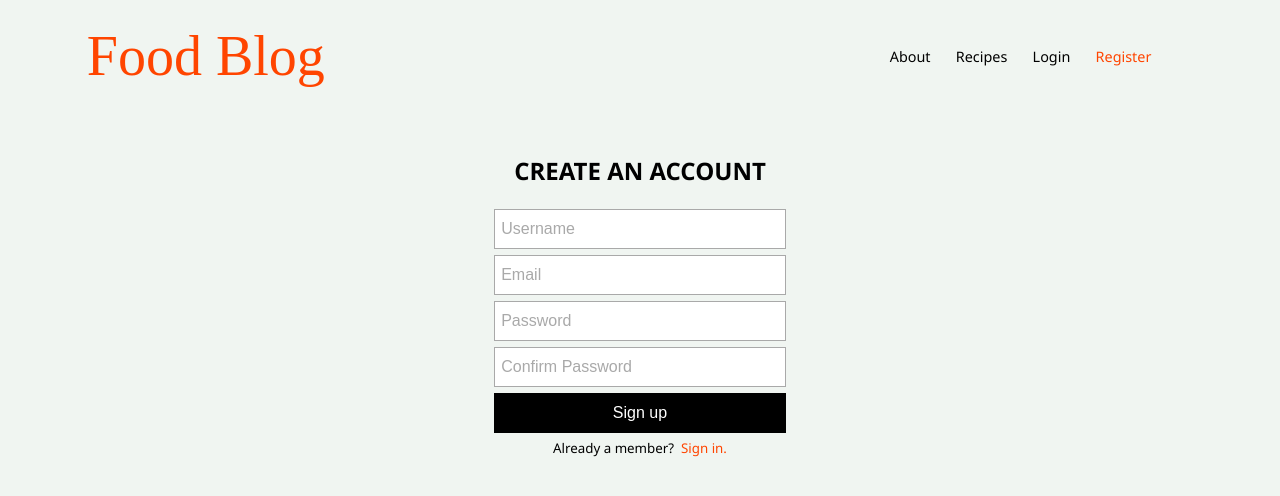
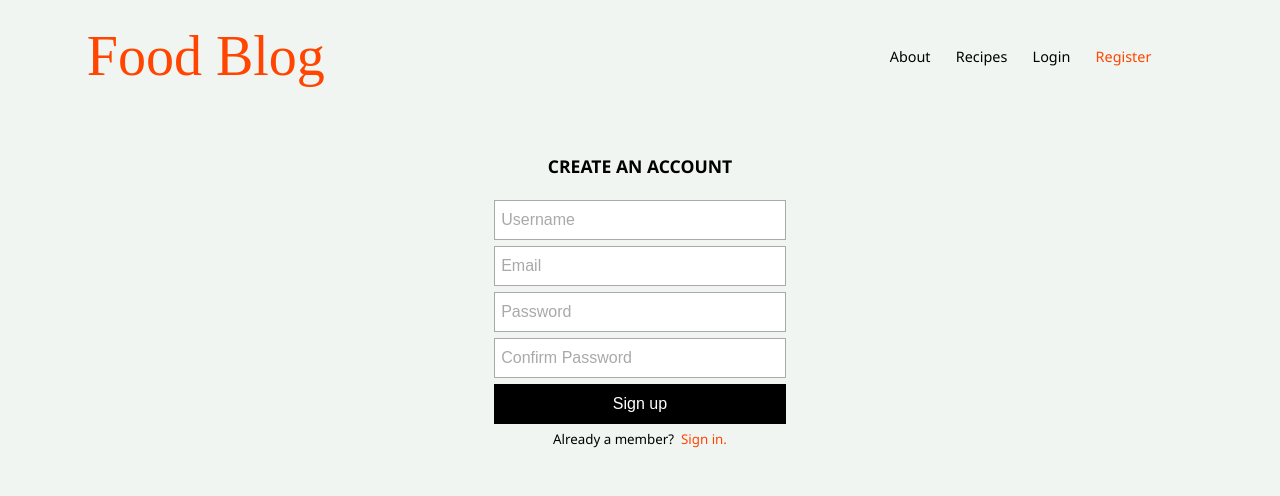
Before and after one commit to g-t-georgiev/recipe-blog, a React (Create React App) app: page /auth/register in a window 1280 px wide. Shown: the top 496 px of the page. Built offline with nearby package versions, Linux system fonts and the light colour scheme; a web font is replaced by a local one.

Commit message:
Refactored form-title class rule with font-weight property value of 600 and font-size property value of 1.1 rems.

```diff
--- a/src/components/Auth/Auth.css
+++ b/src/components/Auth/Auth.css
@@ -5,6 +5,8 @@
 
 .form-title {
     margin: 3% 0 2%;
+    font-size: 1.1rem;
+    font-weight: 600;
     text-transform: uppercase;
 }
 
```
